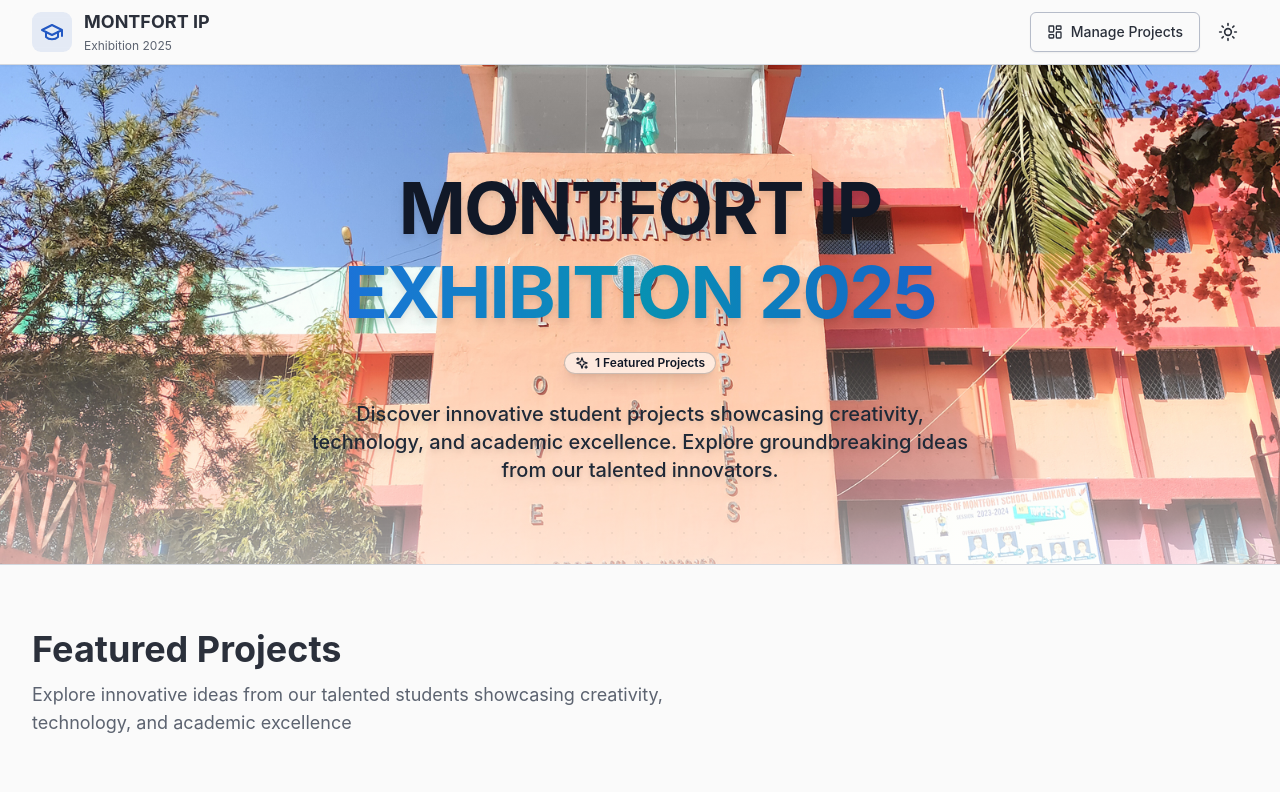
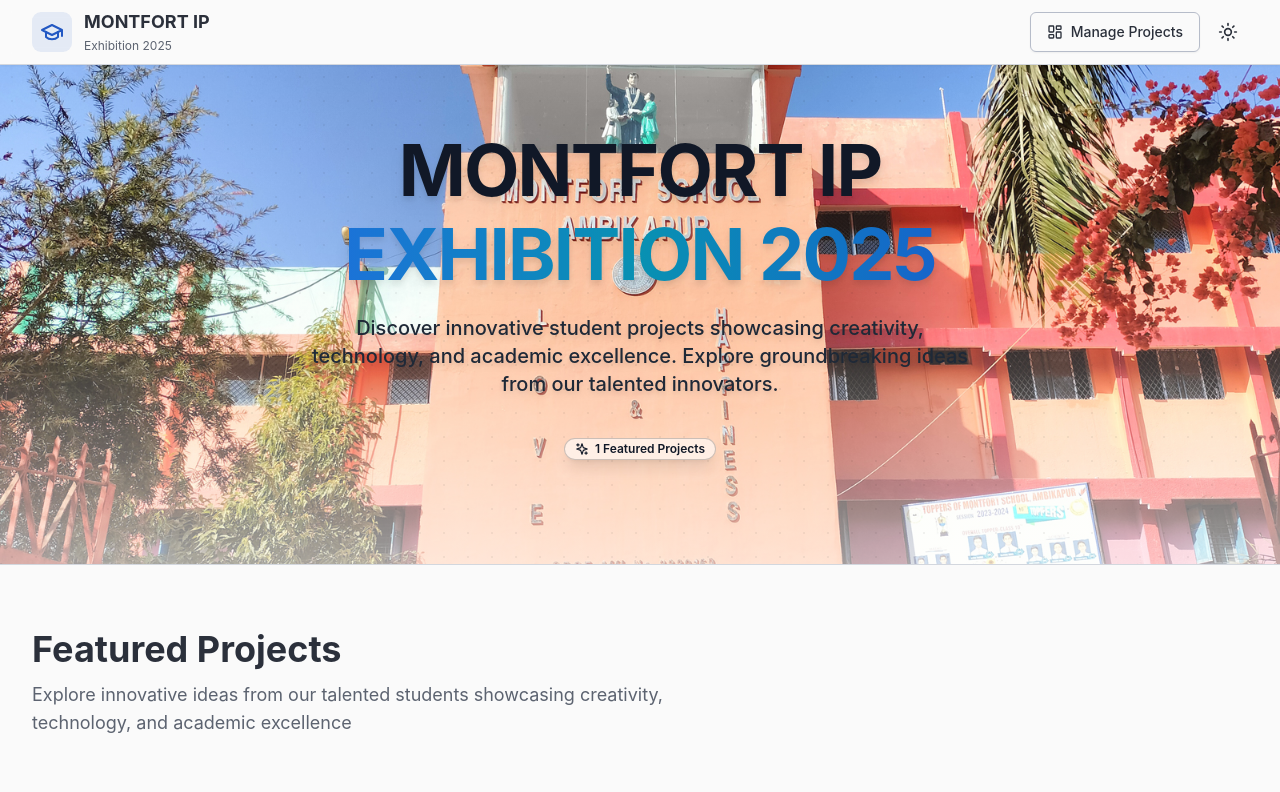
Before and after one commit to Anudeep5847/IP-EXHIBITION, a React (Vite) app: page / in a window 1280 px wide. Shown: the top 792 px of the page. Built offline with nearby package versions, Linux system fonts and the light colour scheme; grey boxes are pictures that could not be loaded.

Commit message:
Update hero.tsx

```diff
--- a/src/components/hero.tsx
+++ b/src/components/hero.tsx
@@ -11,7 +11,7 @@ export function Hero({ projectCount }: HeroProps) {
   const isDark = theme === "dark";
 
   return (
-    <section className="relative overflow-hidden border-b min-h-[500px] flex items-end justify-center transition-all duration-500">
+    <section className="relative overflow-hidden border-b min-h-[500px] flex flex-col justify-end transition-all duration-500">
       {/* Background Image */}
       <div
         className="absolute inset-0 bg-cover bg-center bg-no-repeat transition-all duration-500 z-0"
@@ -42,9 +42,9 @@ export function Hero({ projectCount }: HeroProps) {
         }}
       />
 
-      {/* Content */}
-      <div className="container relative mx-auto px-4 sm:px-6 lg:px-8 pb-12 sm:pb-20 z-30">
-        <div className="mx-auto max-w-4xl text-center space-y-6">
+      {/* Main Content */}
+      <div className="relative z-30 container mx-auto px-4 sm:px-6 lg:px-8 pb-20">
+        <div className="mx-auto max-w-4xl text-center space-y-6 mb-10">
           <h1
             className={`text-4xl sm:text-5xl md:text-6xl lg:text-7xl font-bold tracking-tight transition-all duration-300 ${
               isDark ? 'text-white drop-shadow-2xl' : 'text-gray-900 drop-shadow-lg'
@@ -62,18 +62,6 @@ export function Hero({ projectCount }: HeroProps) {
             </span>
           </h1>
 
-          <Badge
-            variant="outline"
-            className={`mt-4 backdrop-blur-md shadow-lg transition-all duration-300 ${
-              isDark
-                ? 'border-white/30 bg-white/10 text-white hover:bg-white/20'
-                : 'border-black/20 bg-white/60 text-gray-900 hover:bg-white/80'
-            }`}
-          >
-            <Sparkles className="mr-1.5 h-3.5 w-3.5" />
-            {projectCount} Featured Projects
-          </Badge>
-
           <p
             className={`mx-auto max-w-2xl text-base sm:text-lg md:text-xl leading-relaxed transition-all duration-300 ${
               isDark
@@ -86,6 +74,21 @@ export function Hero({ projectCount }: HeroProps) {
             from our talented innovators.
           </p>
         </div>
+
+        {/* Badge at Bottom */}
+        <div className="flex justify-center pb-6">
+          <Badge
+            variant="outline"
+            className={`backdrop-blur-md shadow-lg transition-all duration-300 ${
+              isDark
+                ? 'border-white/30 bg-white/10 text-white hover:bg-white/20'
+                : 'border-black/20 bg-white/60 text-gray-900 hover:bg-white/80'
+            }`}
+          >
+            <Sparkles className="mr-1.5 h-3.5 w-3.5" />
+            {projectCount} Featured Projects
+          </Badge>
+        </div>
       </div>
     </section>
   );
```
